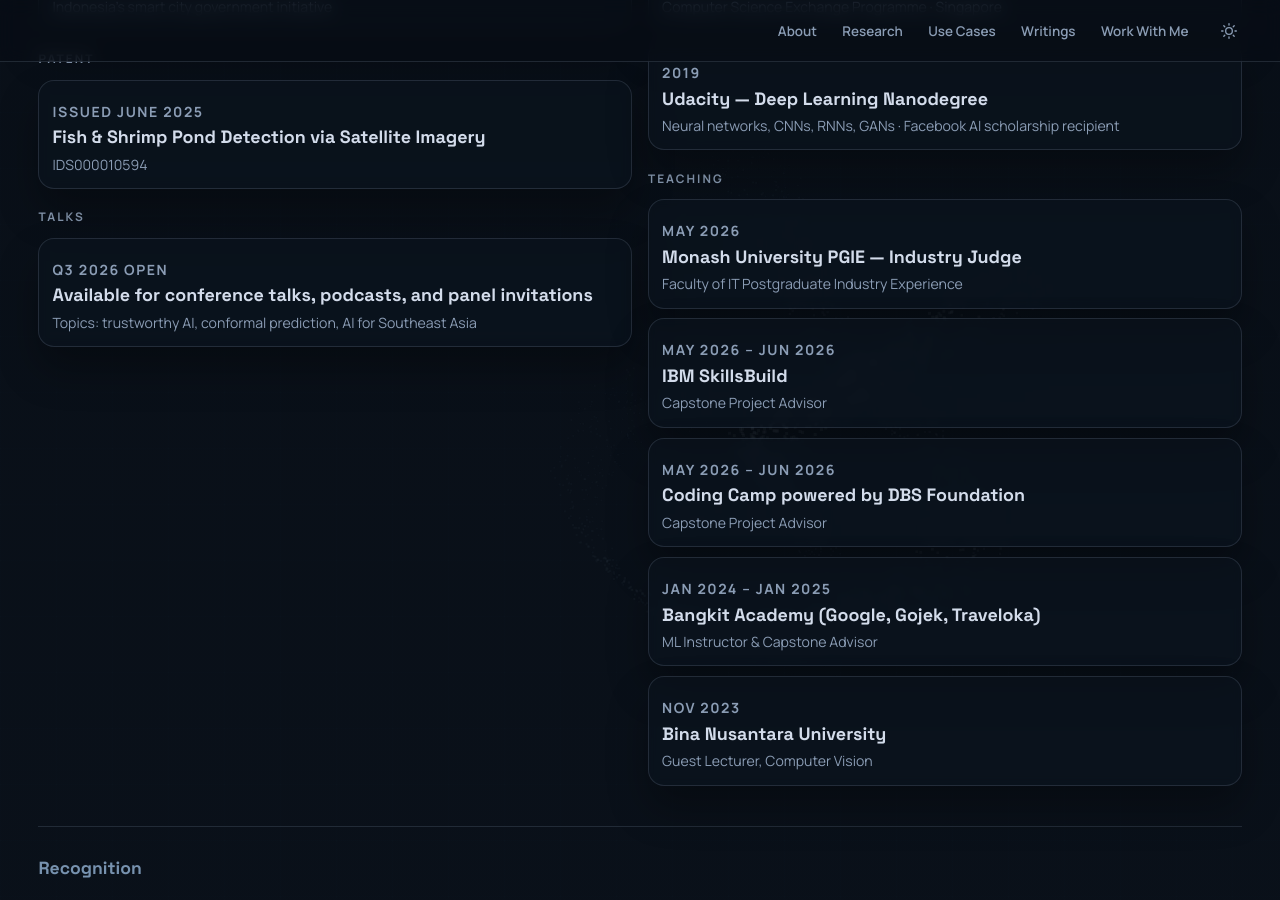
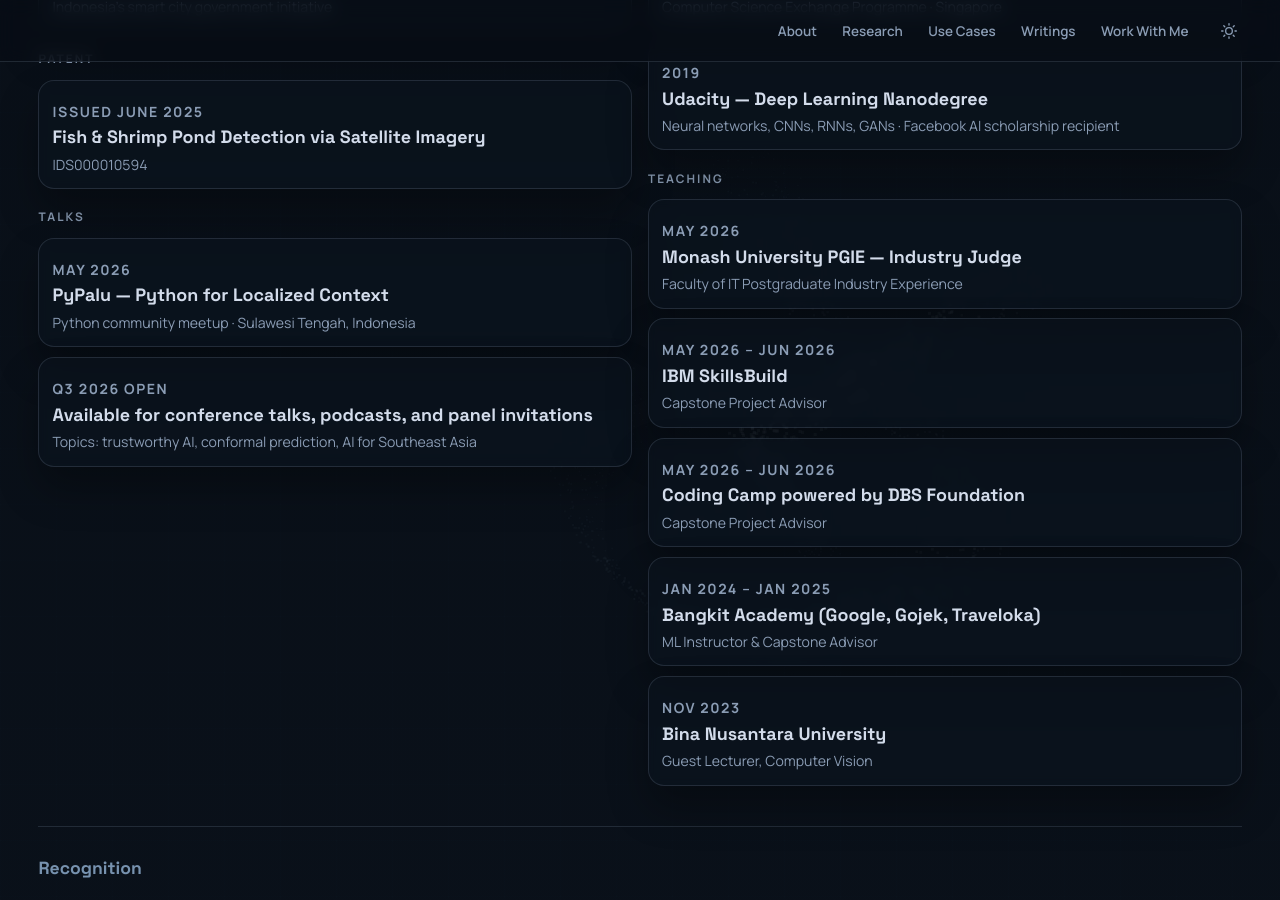
Before and after one commit to Feliren88/feliren88.github.io, a Jekyll site: the page built from index.html, in a window 1280 px wide and 900 px high, scrolled down 2634 px. Built offline with Jekyll 4.4.1, drawn with Linux system fonts in a browser that asks for light colours.

Commit message:
content: add PyPalu talk — Python for Localized Context (May 2026)
Talk at Python community meetup in Sulawesi Tengah, Indonesia.

Co-Authored-By: Claude Sonnet 4.6 <noreply@anthropic.com>

```diff
--- a/_data/experience.yml
+++ b/_data/experience.yml
@@ -82,6 +82,10 @@ teaching:
     description: 'Guest lecture tracing the arc from CNNs to Transformers through the lens of semantic segmentation — designed for final-year students seeing these ideas applied to real problems for the first time.'
 
 talks:
+  - dates: 'MAY 2026'
+    title: 'PyPalu — Python for Localized Context'
+    location: 'Python community meetup · Sulawesi Tengah, Indonesia'
+
   - dates: 'Q3 2026 OPEN'
     title: 'Available for conference talks, podcasts, and panel invitations'
     location: 'Topics: trustworthy AI, conformal prediction, AI for Southeast Asia'
```
